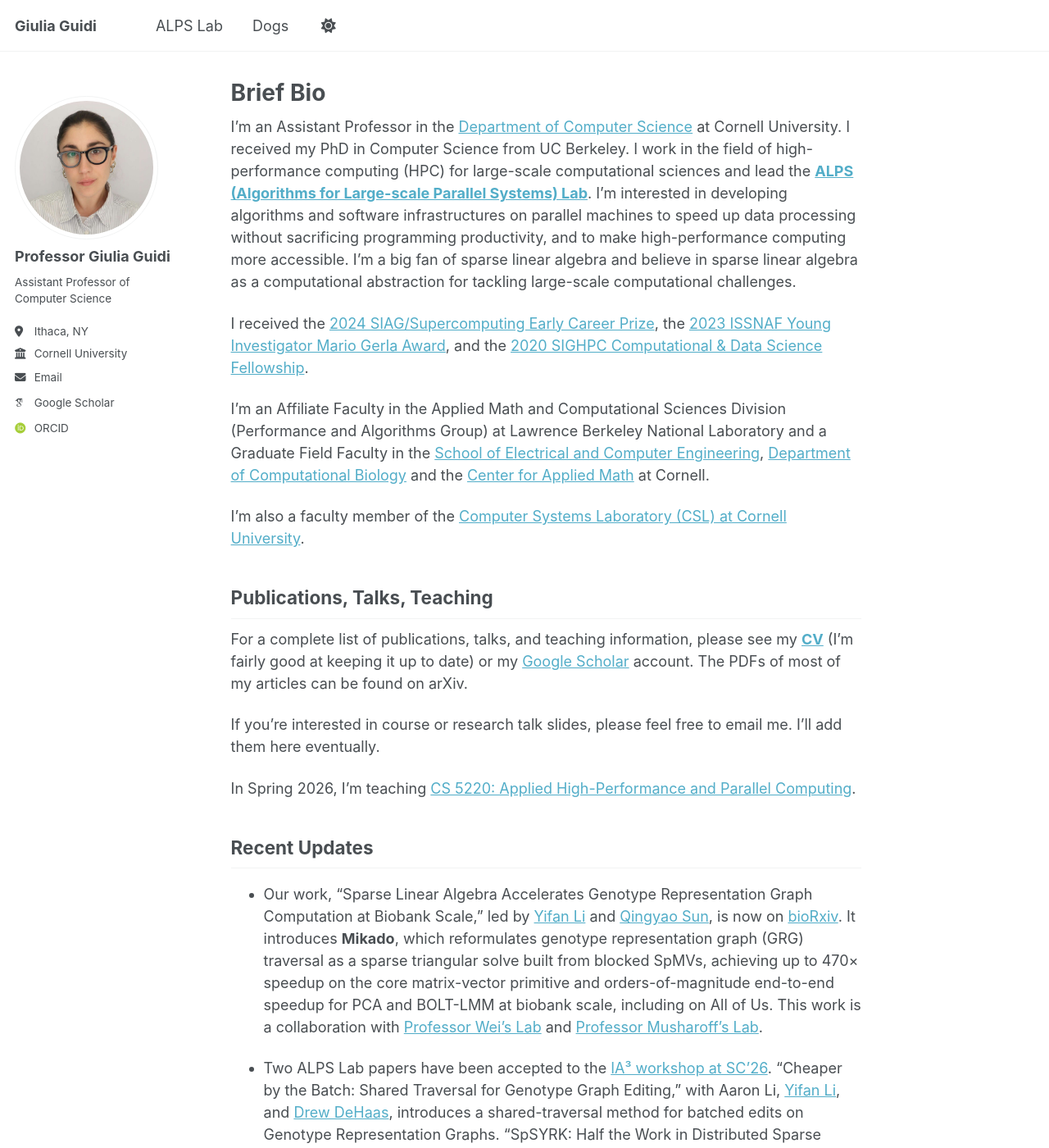
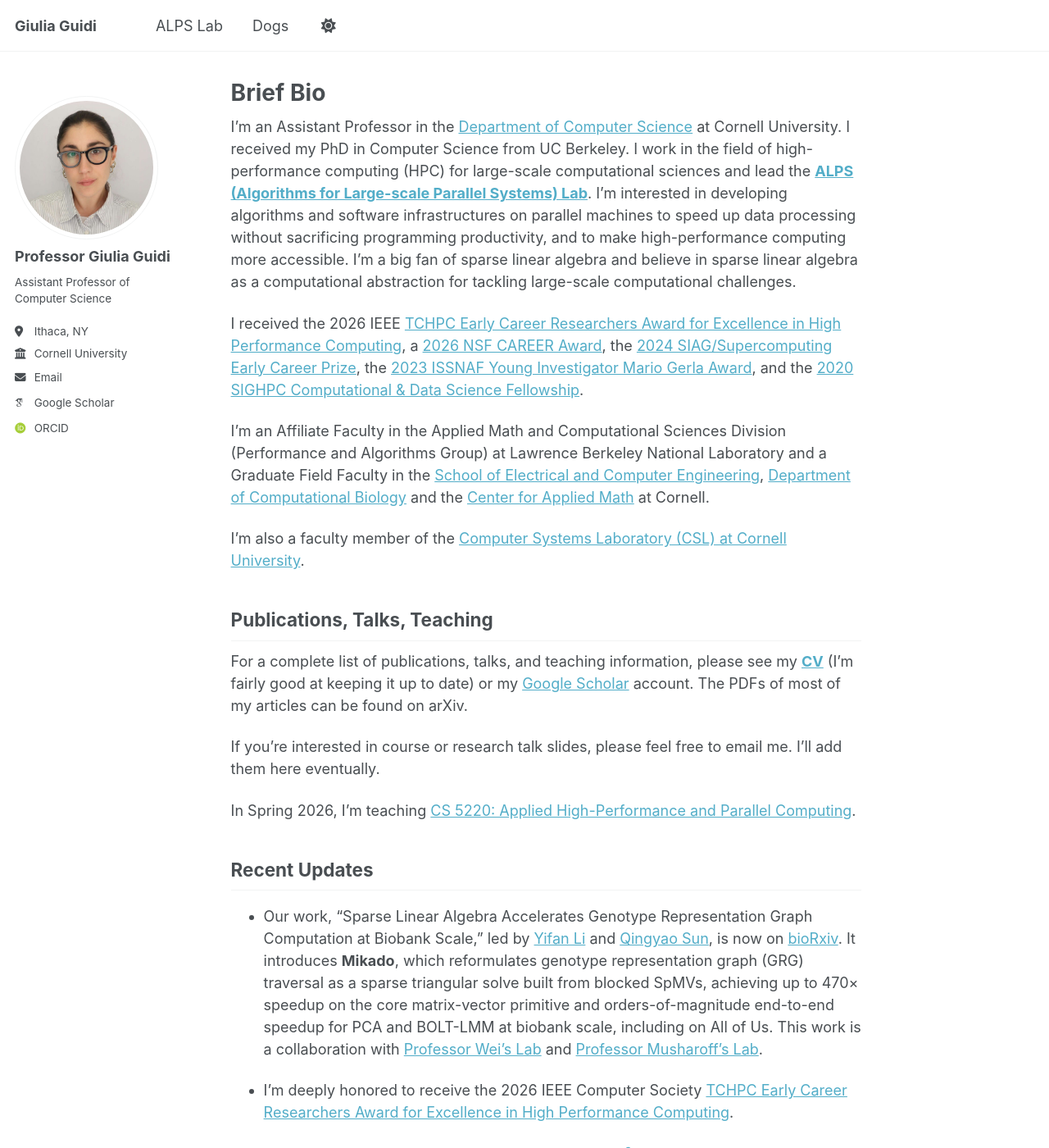
Before and after one commit to giuliaguidi/giuliaguidi.github.io, a Jekyll site: the page built from _pages/about.md, in a window 1280 px wide and 1400 px high. Shown: the whole window at 82% size. Built offline with Jekyll 4.4.1, drawn with Linux system fonts in a browser that asks for light colours; some web fonts are replaced.

Commit message:
Revise awards and recent updates in about.md
Updated awards and recent updates section with new achievements and acknowledgments.

```diff
--- a/_pages/about.md
+++ b/_pages/about.md
@@ -14,7 +14,7 @@
 A data-driven personal website
 ====== -->
 
-I received the [2024 SIAG/Supercomputing Early Career Prize](https://www.siam.org/prizes-recognition/activity-group-prizes/detail/siag-sc-early-career-prize), the [2023 ISSNAF Young Investigator Mario Gerla Award](https://cis.cornell.edu/guidi-wins-issnaf-young-investigator-mario-gerla-award), and the [2020 SIGHPC Computational & Data Science Fellowship](https://www.sighpc.org/for-your-career/fellowships/2020-fellowship-winners?fbclid=IwAR2N8swtCYgNH3phRmrFtASSC42b4oN5joG1l5XHFSdnkMY6U4HvZt3olLE).
+I received the 2026 IEEE [TCHPC Early Career Researchers Award for Excellence in High Performance Computing](https://tc.computer.org/tchpc/2026/09/12/2026-ieee-cs-tchpc-ecr-award-winners/), a [2026 NSF CAREER Award](https://www.nsf.gov/awardsearch/show-award/?AWD_ID=2542947), the [2024 SIAG/Supercomputing Early Career Prize](https://www.siam.org/prizes-recognition/activity-group-prizes/detail/siag-sc-early-career-prize), the [2023 ISSNAF Young Investigator Mario Gerla Award](https://cis.cornell.edu/guidi-wins-issnaf-young-investigator-mario-gerla-award), and the [2020 SIGHPC Computational & Data Science Fellowship](https://www.sighpc.org/for-your-career/fellowships/2020-fellowship-winners?fbclid=IwAR2N8swtCYgNH3phRmrFtASSC42b4oN5joG1l5XHFSdnkMY6U4HvZt3olLE).
 
 I'm an Affiliate Faculty in the Applied Math and Computational Sciences Division (Performance and Algorithms Group) at Lawrence Berkeley National Laboratory and a Graduate Field Faculty in the [School of Electrical and Computer Engineering](https://www.engineering.cornell.edu/ece/), [Department of Computational Biology](https://gradschool.cornell.edu/academics/fields-of-study/field/computational-biology/) and the [Center for Applied Math](https://www.cam.cornell.edu/cam) at Cornell.
 
@@ -32,6 +32,8 @@
 ------
 
 - Our work, “Sparse Linear Algebra Accelerates Genotype Representation Graph Computation at Biobank Scale,” led by [Yifan Li](https://l.iyi.fan/) and [Qingyao Sun](https://nalzok.github.io/), is now on [bioRxiv](https://www.biorxiv.org/content/10.64898/2026.09.10.750583v1.full.pdf). It introduces **Mikado**, which reformulates genotype representation graph (GRG) traversal as a sparse triangular solve built from blocked SpMVs, achieving up to 470× speedup on the core matrix-vector primitive and orders-of-magnitude end-to-end speedup for PCA and BOLT-LMM at biobank scale, including on All of Us. This work is a collaboration with [Professor Wei’s Lab](https://aprilweilab.github.io/) and [Professor Musharoff's Lab](https://musharofflab.github.io/index.html).
+
+- I'm deeply honored to receive the 2026 IEEE Computer Society [TCHPC Early Career Researchers Award for Excellence in High Performance Computing](https://tc.computer.org/tchpc/2026/09/12/2026-ieee-cs-tchpc-ecr-award-winners/).
 
 - Two ALPS Lab papers have been accepted to the [IA³ workshop at SC'26](https://hpc.pnl.gov/IA3/). "Cheaper by the Batch: Shared Traversal for Genotype Graph Editing," with Aaron Li, [Yifan Li](https://l.iyi.fan/), and [Drew DeHaas](https://cals.cornell.edu/people/drew-dehaas), introduces a shared-traversal method for batched edits on Genotype Representation Graphs. "SpSYRK: Half the Work in Distributed Sparse Matrix Multiplication," with Thomas McFarland and [Julian Bellavita](https://hooninator.github.io/website.github.io/), reduces both computation and communication in distributed sparse matrix products. Congratulations to all co-authors!
 
```
